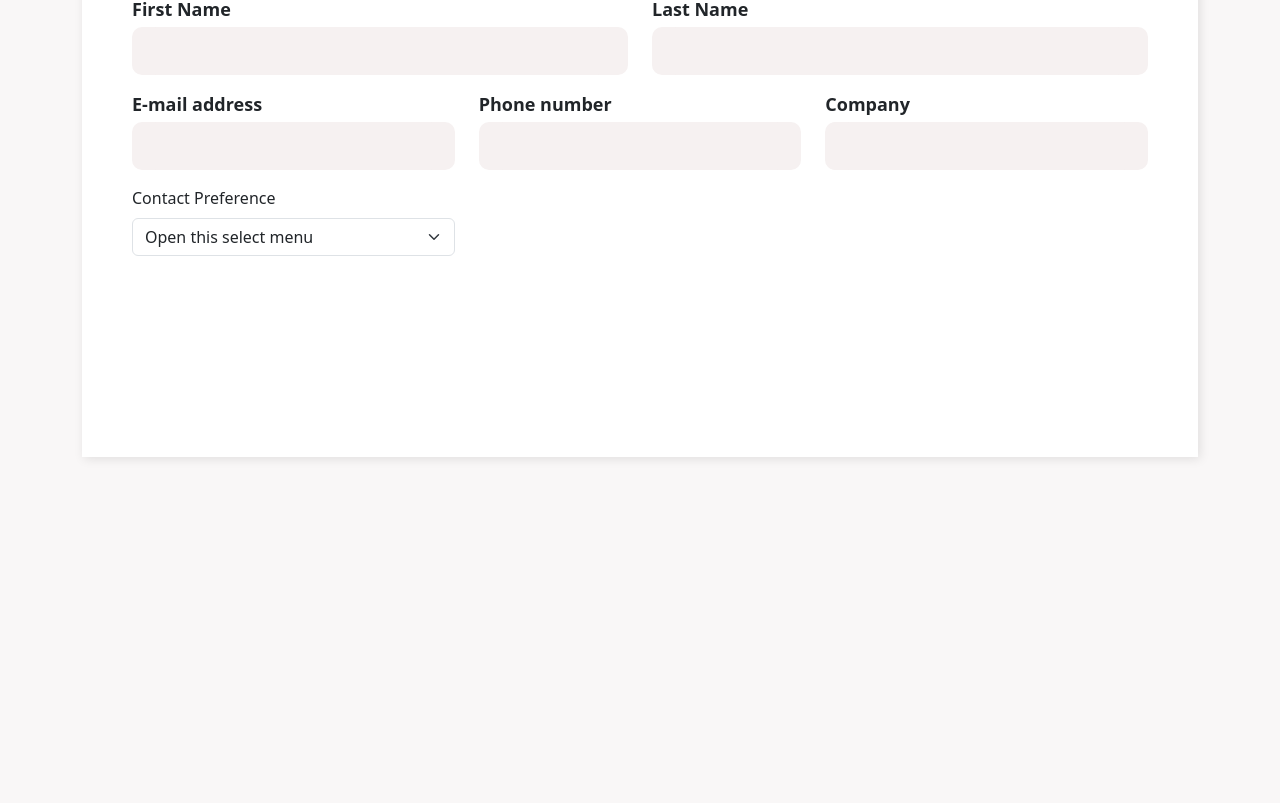
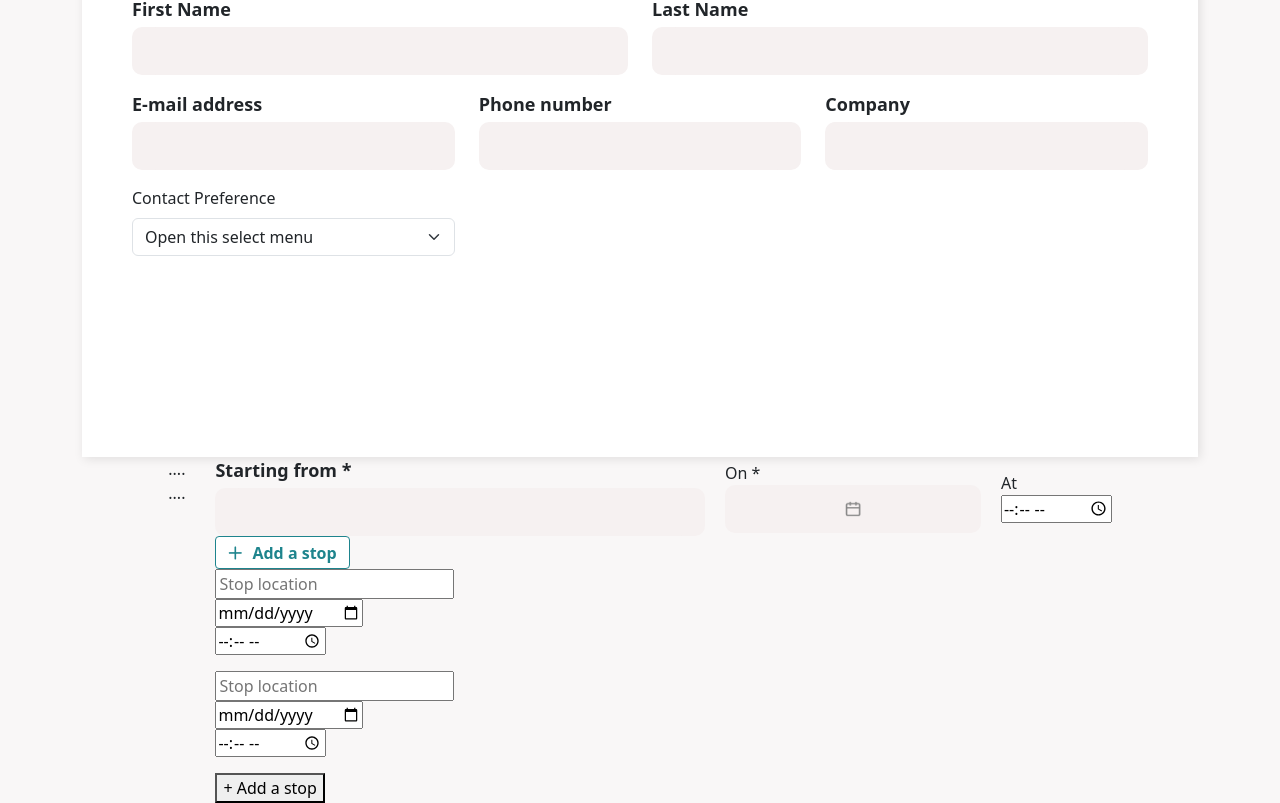
Before and after one commit to parthsunilmodi/buster, a React (Vite) app: page /dashboard in a window 1280 px wide. Shown: the part 1529-2332 px from the top of the page. Before the commit the page ends 1986 px from the top, so only its background shows below. Built offline with nearby package versions, Linux system fonts and the light colour scheme.

Commit message:
WIP tripPlanner

```diff
--- a/src/components/DateRangePicker/DateRangePicker.scss
+++ b/src/components/DateRangePicker/DateRangePicker.scss
@@ -1,4 +1,5 @@
 @import '../../styles/variables';
+@import "react-datepicker/dist/react-datepicker.css";
 
 .cancel-btn-wrapper {
   min-width: 50px;
@@ -10,7 +11,7 @@
 }
 
 .calender-bottom-wrapper {
-  background:  var(--card-bg-2);
+  background: $white;
   opacity: 1;
 }
 .day-text-wrapper {
@@ -33,12 +34,15 @@
     align-items: center;
     opacity: 1;
     border: 1px solid var(--border);
-    border-radius: 8px;
+    border-radius: 10px;
+    height: 48px;
 
     .react-datepicker-wrapper {
       display: flex;
       align-items: center;
-      height: 40px;
+      height: 48px;
+      border-radius: 10px;
+      background-color: $flash-white;
 
       .react-datepicker__input-container {
         display: flex;
@@ -73,7 +77,7 @@
         will-change: unset;
 
         .react-datepicker {
-          border-color: $border-4;
+          border-color: $border;
           background: var(--card-bg-2);
           border-radius: 10px;
           padding: 20px;
@@ -126,7 +130,7 @@
                 }
 
                 .react-datepicker__day--keyboard-selected {
-                  background-color: $primary;
+                  background-color: $border;
                   border-radius: 50%;
                   color: $white;
 
@@ -135,22 +139,22 @@
                   }
                 }
                 .react-datepicker__day--in-range {
-                  background-color: $primary;
+                  background-color: $border;
                   border-radius: 50%;
                   color: $white;
                 }
                 .react-datepicker__day:hover {
-                  background-color: $primary;
+                  background-color: $border;
                   border-radius: 50%;
                   color: $white;
                 }
                 .react-datepicker__day--in-selecting-range {
-                  background-color: $primary;
+                  background-color: $border;
                   border-radius: 50%;
                   color: $white;
                 }
                 .react-datepicker__day--selected {
-                  background-color: $primary;
+                  background-color: $border;
                   border-radius: 50%;
                   color: $white;
                 }
@@ -183,7 +187,8 @@
 
         .react-datepicker__input-container {
           .react-datepicker__calendar-icon {
-            padding: 1.5rem;
+            position: absolute;
+            left: 0;
           }
         }
       }
@@ -214,7 +219,7 @@
             font-size: 12px;
           }
           .react-datepicker__calendar-icon {
-            padding: 0;
+            //padding: 0;
           }
         }
       }
@@ -250,7 +255,7 @@
           justify-content: space-between;
 
           .react-datepicker__calendar-icon {
-            padding: 0;
+            //padding: 0;
           }
 
           input {
--- a/src/components/DateRangePicker/index.tsx
+++ b/src/components/DateRangePicker/index.tsx
@@ -1,6 +1,6 @@
-import React, { useRef } from 'react';
+import { useRef } from 'react';
 import DatePicker, { CalendarContainer } from 'react-datepicker';
-import Button from '../Button';
+import calendarIcon from '../../assets/images/calendar-icon.png';
 import './DateRangePicker.scss';
 
 type IInput = {
@@ -18,20 +18,6 @@ const CustomDateRange = (props:IInput) => {
   const { handleChange, placeholder, handleChangeRaw, startDate, endDate, dateFormat, setEndDate, setStartDate } = props;
   const datePickerRef = useRef<any>(null);
 
-  const handleCancel = () => {
-    setStartDate('')
-    setEndDate('')
-    handleChange(['', ''])
-    datePickerRef?.current?.setOpen(false);
-  };
-
-  const handleDone = () => {
-    if (startDate && endDate) {
-      handleChange([startDate, endDate]);
-    }
-    datePickerRef?.current?.setOpen(false);
-  };
-
   const updateDate = (date:any) => {
     setStartDate(date[0])
     setEndDate(date[1])
@@ -44,19 +30,6 @@ const CustomDateRange = (props:IInput) => {
           {children}
         </CalendarContainer>
         <hr className="m-0 hr-wrapper"/>
-        <div className="d-flex align-items-end w-75 justify-content-end gap-3 pe-3">
-          <Button
-            title="Cancel"
-            className="cancel-btn-wrapper"
-            onClick={handleCancel}
-          />
-          <Button
-            title="Done"
-            className="apply-btn-wrapper"
-            onClick={handleDone}
-            disabled={!(startDate || endDate)}
-          />
-        </div>
       </div>
     );
   };
@@ -67,11 +40,8 @@ const CustomDateRange = (props:IInput) => {
         <DatePicker
           ref={datePickerRef}
           maxDate={new Date()}
-          showIcon
           selectsRange
-          // @ts-ignore
           startDate={startDate}
-          // @ts-ignore
           endDate={endDate}
           dayClassName={(date) => date ? 'day-text-wrapper' : ''}
           toggleCalendarOnIconClick
@@ -83,6 +53,10 @@ const CustomDateRange = (props:IInput) => {
           onChangeRaw={handleChangeRaw}
           shouldCloseOnSelect={false}
           calendarContainer={CalenderContainerWrapper}
+          showIcon
+          icon={
+            <img src={calendarIcon} alt="calendarIcon" />
+          }
 
         />
       </div>
--- a/src/components/Input/InputField.scss
+++ b/src/components/Input/InputField.scss
@@ -18,7 +18,7 @@
   width: 100%;
   border-radius: 10px;
   background: $flash-white;
-  color: $grey-1;
+  //color: $grey-1;
   font-size: 16px;
   font-weight: 400;
   padding: 15px 20px;
@@ -30,10 +30,10 @@
     color: $black;
   }
 }
-.disabled-input {
-  color: $grey-3;
-  background: $grey-border;
-}
+//.disabled-input {
+//  color: $grey-3;
+//  background: $grey-border;
+//}
 .simple-input-wrapper > input {
   width: 449.5px;
   height: 48px;
--- /dev/null
+++ b/src/components/TripPlanner/TripPlanner.scss
@@ -0,0 +1,24 @@
+@import "../../styles/variables";
+
+.trip-planner {
+  display: flex;
+  gap: 30px;
+}
+.single-location {
+  display: flex;
+  align-items: center;
+  gap: 20px;
+}
+.common-btn {
+  height: 33px;
+  display: flex;
+  gap: 10px;
+  align-items: center;
+  border: 1px solid $border;
+  padding: 7px 12px;
+  border-radius: 4px;
+  font-size: 16px;
+  font-weight: 600;
+  color: $border;
+  background-color: $white;
+}
--- /dev/null
+++ b/src/components/TripPlanner/index.tsx
@@ -0,0 +1,68 @@
+import { useState } from 'react';
+import InputField from '../Input/Input';
+import plusIcon from '../../assets/images/plusIcon.png'
+import './TripPlanner.scss';
+import CustomDateRange from '../DateRangePicker/index';
+
+const TripPlanner = () => {
+  const stopsList = [
+    { location: '', date: '', time: '' },
+    { location: '', date: '', time: '' },
+  ];
+  const [stops, setStops] = useState(stopsList);
+  const [trip, setTrip] = useState({ start: '', destination: '', date: '', time: '' });
+
+  const addStop = () => {
+    setStops([...stops, { location: '', date: '', time: '' }]);
+  };
+
+  return (
+    <div className="">
+      <div className="trip-planner">
+        <div className="stepper-container">
+          <div className="stepper-line"></div>
+          <div className="stepper-item start"></div>
+          {stops.map((_, index) => (
+            <div key={index} className="stepper-item stop">....</div>
+          ))}
+          <div className="stepper-item end"></div>
+        </div>
+
+        <div>
+          <div className="single-location">
+            <div>
+              <InputField type="text" label="Starting from *"/>
+            </div>
+            <div>
+              <div>On *</div>
+              <CustomDateRange />
+            </div>
+            <div>
+              <div>At</div>
+              <input type="time"/>
+            </div>
+          </div>
+          <button className="common-btn" onClick={addStop}> <img src={plusIcon} alt="PlusIcon" /> Add a stop</button>
+
+          {stops.map((stop, index) => (
+            <div className="mb-3" key={index}>
+              <div>
+                <input type="text" placeholder="Stop location"/>
+              </div>
+              <div>
+                <input type="date"/>
+              </div>
+              <div>
+                <input type="time"/>
+              </div>
+            </div>
+          ))}
+
+          <button variant="outline-primary" onClick={addStop}>+ Add a stop</button>
+        </div>
+      </div>
+    </div>
+  );
+};
+
+export default TripPlanner;
--- a/src/pages/Dashboard/index.tsx
+++ b/src/pages/Dashboard/index.tsx
@@ -1,8 +1,10 @@
 import * as React from 'react';
 import PricingIcon from '../../assets/images/visualelectric.png';
 import ContactInformation from './contactInformation/index';
+import './Dashboard.scss';
+import TripPlanner from '../../components/TripPlanner/index';
 import TripInformation from '../TripInformation';
-import './Dashboard.scss';
+
 
 const Dashboard = () => {
 
@@ -20,6 +22,7 @@ const Dashboard = () => {
         </div>
         <TripInformation />
         <ContactInformation />
+        <TripPlanner />
       </div>
   )
 }
```
Also changed, not shown: src/assets/images/calendar-icon.png (added), src/assets/images/plusIcon.png (added).
